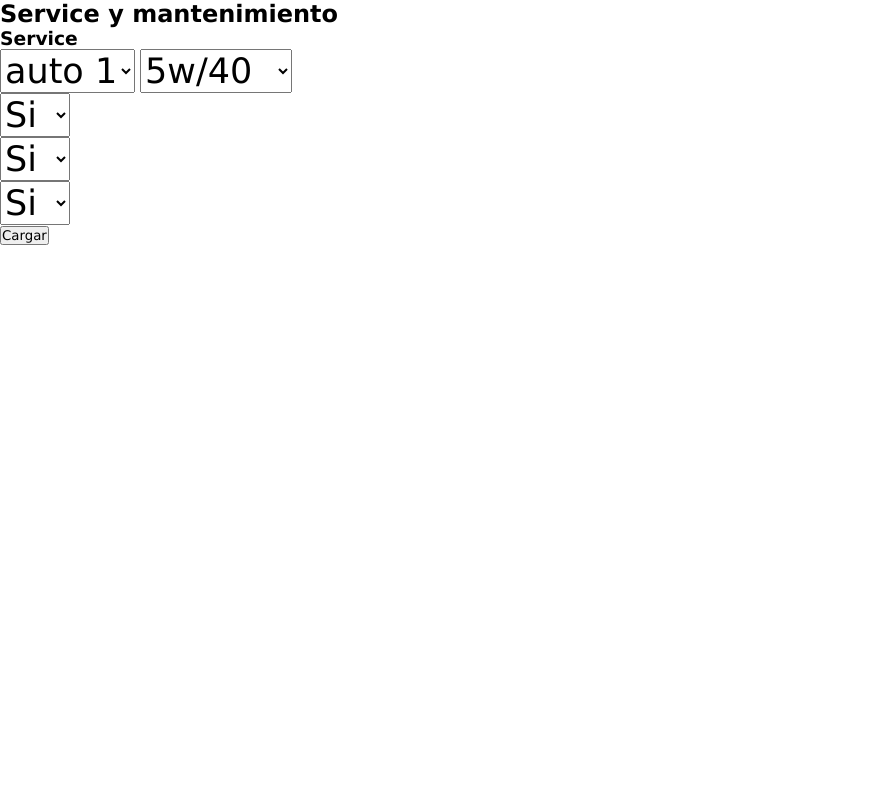
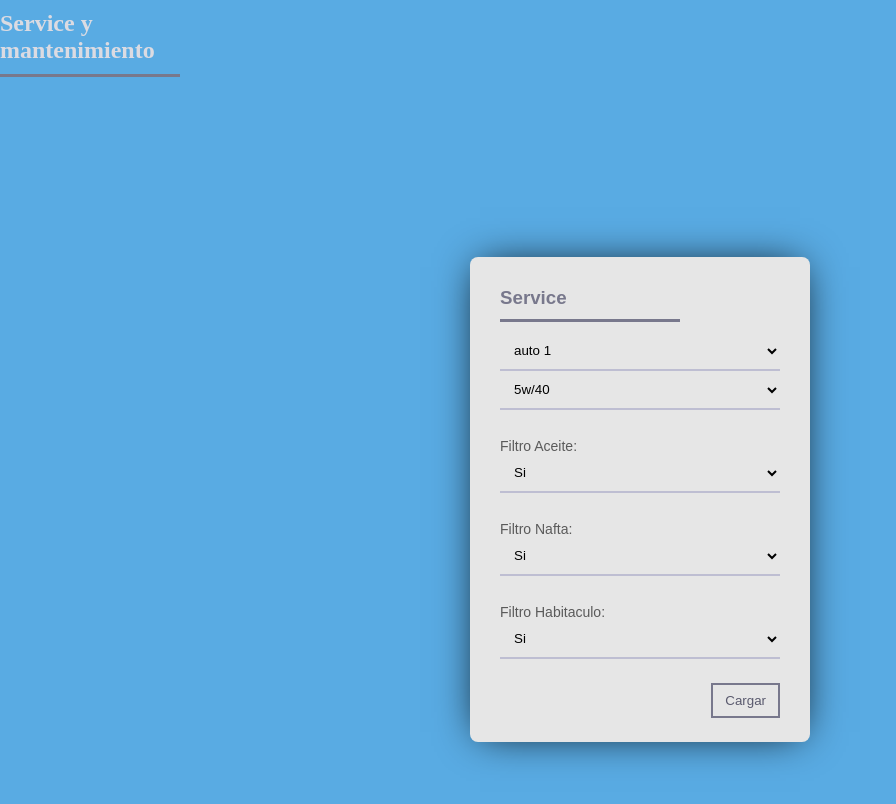
Before and after one commit to lsuasnabar/car-app, a plain HTML site: page service.html in a window 1280 px wide. Shown: the whole page, without its empty margins (0-896 px from the left). Drawn offline with Linux system fonts and the light colour scheme.

Commit message:
estilo service
estilo form service

```diff
--- a/service.css
+++ b/service.css
@@ -1,25 +1,84 @@
-* {
-    margin: 0;
-    padding: 0;
-    text-decoration: none;
-    list-style: none;
-    font-family: "Lucida Sans", "Lucida Sans Regular", "Lucida Grande",
-      "Lucida Sans Unicode", Geneva, Verdana, sans-serif;
-  }
+body{
+  background:#59ABE3;margin:0
+}
+.form {
+  width:340px;
+  height:485px;
+  background:#e6e6e6;
+  border-radius:8px;
+  box-shadow:0 0 40px -10px #000;
+  margin:calc(50vh - 220px) auto;
+  padding:20px 30px;
+  max-width:calc(100vw - 40px);
+  box-sizing:border-box;
+  font-family:'Montserrat',sans-serif;
+  position:relative;
+}
 
-  .tabcontent {
-    float: right;
-    display: block;
-    width: 65%;
-    height: 25%;
-    border: black solid 1px;
-    margin: 5% 10% 0% 0%;
-    padding-right: 0px;
-  }
-  .contenido-form {
-    font-size: 35px;
-    padding: 15px;
-  }
-  select {
-    font-size: 35px;
-  }
+h2  {
+  margin:10px 0;
+  padding-bottom:10px;
+  width:180px;
+  color:#dbdbe2;
+  border-bottom:3px solid #78788c
+}
+
+h3  {
+  margin:10px 0;
+  padding-bottom:10px;
+  width:180px;
+  color:#78788c;
+  border-bottom:3px solid #78788c
+}
+input  , select {
+  width:100%;
+  padding:10px;
+  box-sizing:border-box;
+  background:none;
+  outline:none;
+  resize:none;
+  border:0;
+  font-family:'Montserrat',sans-serif;transition:all .3s;
+  border-bottom:2px solid #bebed2
+}
+input:focus {
+  border-bottom:2px solid #78788c
+}
+p:before  {
+  content:attr(type);
+  display:block;
+  margin:28px 0 0;
+  font-size:14px;
+  color:#5a5a5a
+}
+button  {
+  float:right;
+  padding:8px 12px;
+  margin:8px 0 0;
+  font-family:'Montserrat',sans-serif;
+  border:2px solid #78788c;
+  background:0;
+  color:#5a5a6e;
+  cursor:pointer;
+  transition:all .3s
+}
+button:hover  {
+  background:#78788c;
+  color:#fff
+}
+div {
+  content:'Hi';
+  position:absolute;
+  bottom:-15px;
+  right:-20px;
+  background:#50505a;
+  color:#fff;
+  width:320px;
+  padding:16px 4px 16px 0;
+  border-radius:6px;
+  font-size:13px;
+  box-shadow:10px 10px 40px -14px #000
+}
+span  {
+  margin:0 5px 0 15px
+}
```
